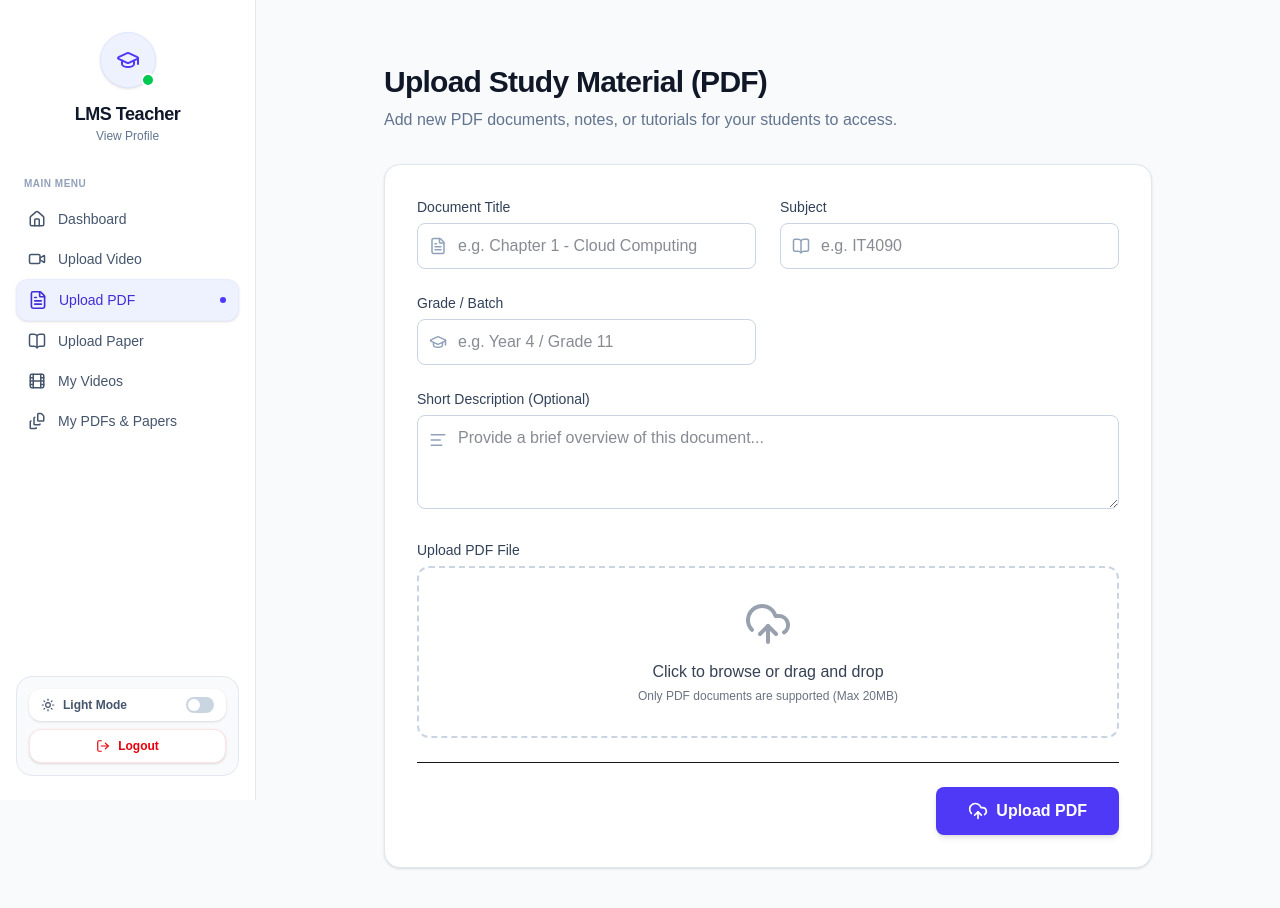
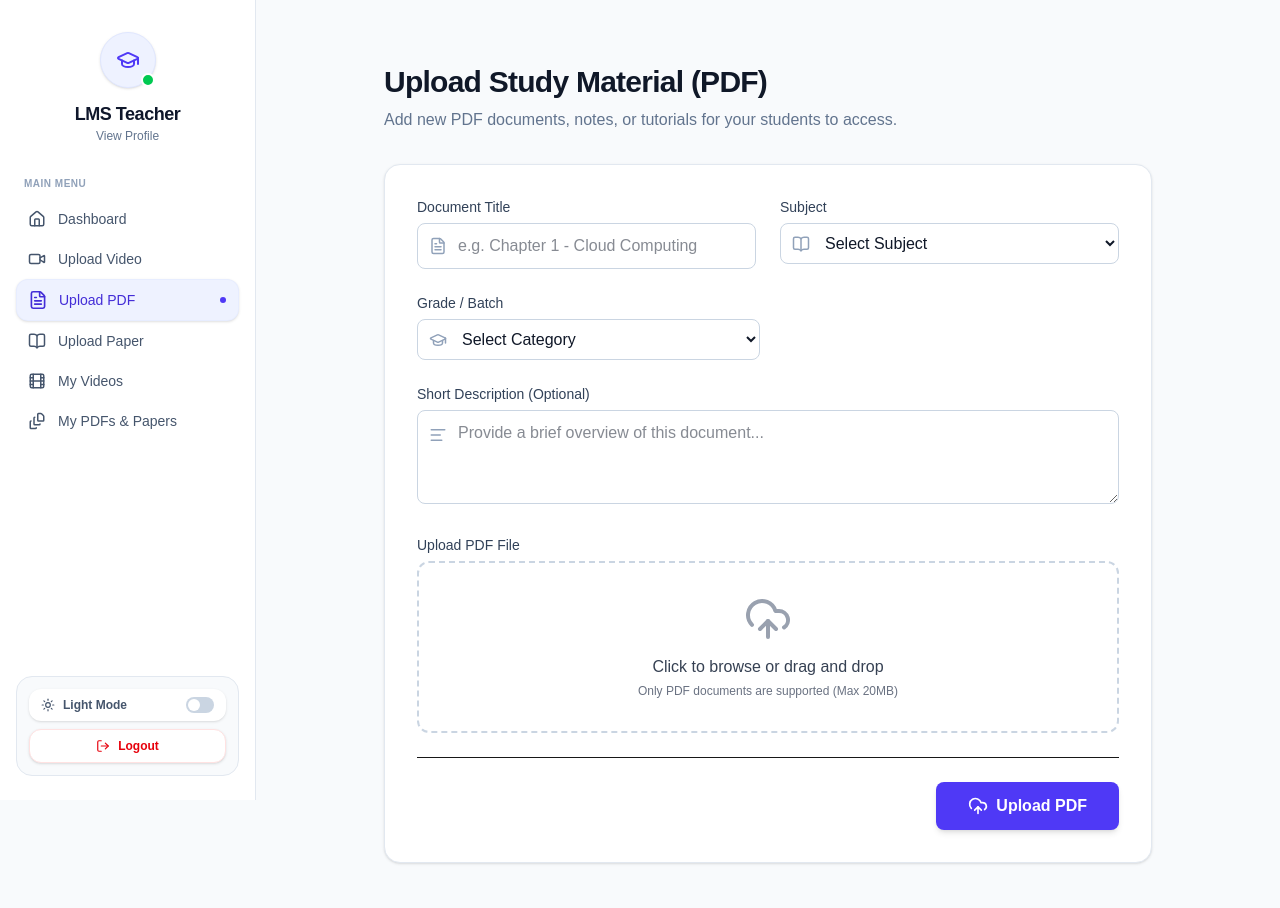
Before and after one commit to LAHIRUKBI/LMS-Frontend, a Next.js app: page /teacher/materials/pdf in a window 1280 px wide. Shown: the top 908 px of the page. Built offline with nearby package versions, Linux system fonts and the light colour scheme.

Commit message:
Add updates for PDF upload UI

```diff
--- a/app/teacher/materials/pdf/page.tsx
+++ b/app/teacher/materials/pdf/page.tsx
@@ -12,6 +12,10 @@ export default function PDFUploadPage() {
   const [uploading, setUploading] = useState(false);
   const [showPopup, setShowPopup] = useState(false);
   const [errorMessage, setErrorMessage] = useState("");
+
+  // අලුතින් එක් කළ States (Subject සහ Grade Categories සඳහා)
+  const [subjectCategory, setSubjectCategory] = useState("");
+  const [gradeCategory, setGradeCategory] = useState("");
 
   const fileInputRef = useRef<HTMLInputElement>(null);
   const [selectedFile, setSelectedFile] = useState<File | null>(null);
@@ -77,6 +81,8 @@ export default function PDFUploadPage() {
 
       // Reset form
       setFormData({ title: "", subject: "", grade: "", description: "" });
+      setSubjectCategory(""); // අලුතින් එක් කළ dropdown resets
+      setGradeCategory("");   // අලුතින් එක් කළ dropdown resets
       removeFile();
     } catch (err: any) {
       setErrorMessage(err.response?.data?.message || "An error occurred during the upload process.");
@@ -86,6 +92,13 @@ export default function PDFUploadPage() {
   };
 
   const inputClass = `w-full rounded-lg border py-2.5 px-4 outline-none focus:ring-2 pl-10 ${
+    darkMode
+      ? "border-slate-700 bg-slate-800 text-white focus:ring-indigo-500"
+      : "border-slate-300 bg-white text-gray-900 focus:ring-indigo-500"
+  }`;
+
+  // Icon එකක් නැති inputs සඳහා Class එක
+  const inputClassNoIcon = `w-full rounded-lg border py-2.5 px-4 outline-none focus:ring-2 ${
     darkMode
       ? "border-slate-700 bg-slate-800 text-white focus:ring-indigo-500"
       : "border-slate-300 bg-white text-gray-900 focus:ring-indigo-500"
@@ -124,21 +137,122 @@ export default function PDFUploadPage() {
                 </div>
               </div>
 
-              {/* Subject */}
+              {/* Subject (යාවත්කාලීන කරන ලදි) */}
               <div>
                 <label className={labelClass}>Subject</label>
                 <div className="relative">
                   <BookOpen size={18} className={`absolute left-3 top-1/2 -translate-y-1/2 ${darkMode ? "text-slate-500" : "text-slate-400"}`} />
-                  <input type="text" name="subject" value={formData.subject} onChange={handleChange} required placeholder="e.g. IT4090" className={inputClass} />
+                  <select
+                    value={subjectCategory}
+                    onChange={(e) => {
+                      const val = e.target.value;
+                      setSubjectCategory(val);
+                      if (val !== "other") {
+                        setFormData({ ...formData, subject: val });
+                      } else {
+                        setFormData({ ...formData, subject: "" });
+                      }
+                    }}
+                    required
+                    className={inputClass}
+                  >
+                    <option value="" disabled>Select Subject</option>
+                    <option value="Mathematics">Mathematics</option>
+                    <option value="Science">Science</option>
+                    <option value="Physics">Physics</option>
+                    <option value="Chemistry">Chemistry</option>
+                    <option value="Biology">Biology</option>
+                    <option value="IT">IT</option>
+                    <option value="English">English</option>
+                    <option value="Sinhala">Sinhala</option>
+                    <option value="History">History</option>
+                    <option value="Geography">Geography</option>
+                    <option value="Commerce">Commerce</option>
+                    <option value="other">Other (Type Subject)</option>
+                  </select>
                 </div>
+                {/* 'Other' තේරූ විට පමණක් දිස්වෙන Text Input එක */}
+                {subjectCategory === "other" && (
+                  <div className="mt-3 relative">
+                    <BookOpen size={18} className={`absolute left-3 top-1/2 -translate-y-1/2 ${darkMode ? "text-slate-500" : "text-slate-400"}`} />
+                    <input
+                      type="text"
+                      name="subject"
+                      value={formData.subject}
+                      onChange={handleChange}
+                      required
+                      placeholder="Type your subject"
+                      className={inputClass}
+                    />
+                  </div>
+                )}
               </div>
 
-              {/* Grade / Class */}
-              <div>
+              {/* Grade / Batch (යාවත්කාලීන කරන ලදි) */}
+              <div className="md:col-span-2">
                 <label className={labelClass}>Grade / Batch</label>
-                <div className="relative">
-                  <GraduationCap size={18} className={`absolute left-3 top-1/2 -translate-y-1/2 ${darkMode ? "text-slate-500" : "text-slate-400"}`} />
-                  <input type="text" name="grade" value={formData.grade} onChange={handleChange} required placeholder="e.g. Year 4 / Grade 11" className={inputClass} />
+
+                <div className="grid grid-cols-1 sm:grid-cols-2 gap-4">
+                  {/* Category තෝරන Select එක */}
+                  <div className="relative">
+                    <GraduationCap size={18} className={`absolute left-3 top-1/2 -translate-y-1/2 ${darkMode ? "text-slate-500" : "text-slate-400"}`} />
+                    <select
+                      value={gradeCategory}
+                      onChange={(e) => {
+                        setGradeCategory(e.target.value);
+                        setFormData({ ...formData, grade: "" }); // Category වෙනස් වෙද්දී පරණ grade එක reset වේ
+                      }}
+                      required
+                      className={inputClass}
+                    >
+                      <option value="" disabled>Select Category</option>
+                      <option value="school">School (Grade 1 - 13)</option>
+                      <option value="university">University (Semesters)</option>
+                      <option value="other">Other</option>
+                    </select>
+                  </div>
+
+                  {/* School තේරූ විට: ශ්‍රේණි 1 සිට 13 */}
+                  {gradeCategory === "school" && (
+                    <div>
+                      <select name="grade" value={formData.grade} onChange={handleChange} required className={inputClassNoIcon}>
+                        <option value="" disabled>Select Grade</option>
+                        {[...Array(13)].map((_, i) => (
+                          <option key={`Grade ${i+1}`} value={`Grade ${i+1}`}>Grade {i + 1}</option>
+                        ))}
+                      </select>
+                    </div>
+                  )}
+
+                  {/* University තේරූ විට: අවුරුදු 4ට Semesters */}
+                  {gradeCategory === "university" && (
+                    <div>
+                      <select name="grade" value={formData.grade} onChange={handleChange} required className={inputClassNoIcon}>
+                        <option value="" disabled>Select Semester</option>
+                        {[...Array(4)].map((_, yearIndex) => (
+                          <optgroup key={`Year ${yearIndex+1}`} label={`Year ${yearIndex+1}`}>
+                            <option value={`Year ${yearIndex+1} - Semester 1`}>Semester 1</option>
+                            <option value={`Year ${yearIndex+1} - Semester 2`}>Semester 2</option>
+                          </optgroup>
+                        ))}
+                      </select>
+                    </div>
+                  )}
+
+                  {/* Other තේරූ විට: Type කිරීමේ Input එක */}
+                  {gradeCategory === "other" && (
+                    <div>
+                      <input
+                        type="text"
+                        name="grade"
+                        value={formData.grade}
+                        onChange={handleChange}
+                        required
+                        placeholder="Type Grade/Batch name"
+                        className={inputClassNoIcon}
+                      />
+                    </div>
+                  )}
                 </div>
               </div>
             </div>
```
